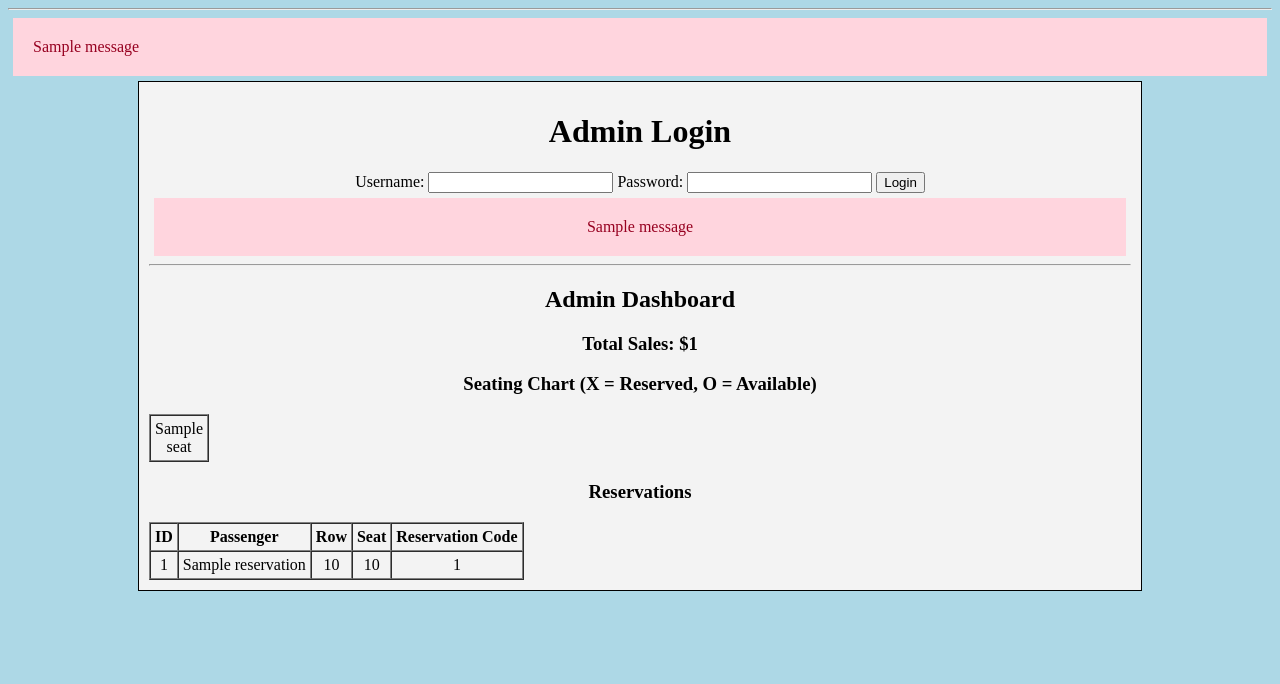
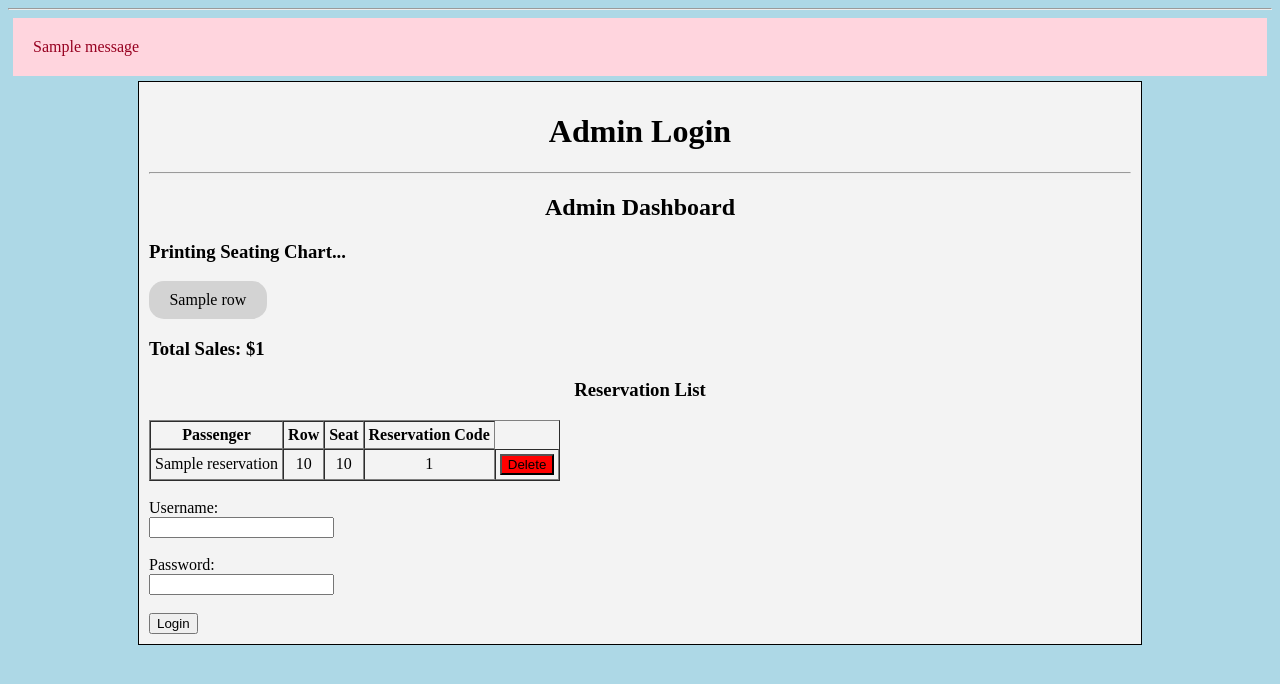
Before and after one commit to reecehoward04/FinalProject-ScrumTeam14, a Flask app: template templates/admin.html in a window 1280 px wide. Shown: the part 63-747 px from the top of the page. Run offline with Flask 3, Linux system fonts and the light colour scheme; the template is opened without the code that fills it: most values are stand-ins (such as "Sample title", 1, 10 or a date in 2020); one stand-in notice (Sample message) is shown.

Commit message:
added delet functionality

```diff
--- a/app.py
+++ b/app.py
@@ -57,6 +57,17 @@ def get_reservation_code(firstName):
         code += pattern[len(firstName):]
 
     return code
+
+#funtion to retrieve a post from the database
+def get_reservation(reservation_id):
+    conn = get_db_connection()
+    reservation = conn.execute('SELECT * FROM reservations WHERE id = ?', (reservation_id,)).fetchone()
+    conn.close()
+
+    if reservation is None:
+        abort(404)
+    return reservation
+
 
 #use app.route() to create index.html view function
 @app.route('/')
@@ -149,7 +160,7 @@ def reservations():
 
         reservationCode = get_reservation_code(firstName)
 
-        conn.execute('INSERT INTO reservations (passengerName, seatRow, seatColumn, eTicketNumber) VALUES (?,?,?,?)', (firstName +" "+lastName, seatRow, seatColumn, reservationCode))
+        conn.execute('INSERT INTO reservations (passengerName, seatRow, seatColumn, eTicketNumber) VALUES (?,?,?,?)', (firstName, seatRow, seatColumn, reservationCode))
         conn.commit()
 
         successMessage = (f"Congradulations {firstName}! Row: {rows+1}, Seat: {columns+1} is now reserved for you. Enjoy your trip!"
@@ -159,4 +170,22 @@ def reservations():
 
     return render_template('reservations.html', chart=chart, successMessage=successMessage)
 
+@app.route('/<int:id>/delete', methods=('POST',))
+def delete(id):
+    #get the post
+    reservation = get_reservation(id)
+
+    #connect to the database
+    conn = get_db_connection()
+
+    #execute a delete query
+    conn.execute('DELETE FROM reservations WHERE id = ?', (id,))
+
+    #commit and close connection
+    conn.commit()
+    conn.close()
+
+    flash(f"Success: The reservation for {reservation['passengerName']} was successfully deleted.")
+    return redirect(url_for('admin'))
+
 app.run(host="0.0.0.0", port=5000, debug=True)
--- a/templates/admin.html
+++ b/templates/admin.html
@@ -4,41 +4,22 @@
 <div class="container">
     <h1>Admin Login</h1>
 
-    <form method="POST">
-        <label>Username:</label>
-        <input type="text" name="username" required>
-
-        <label>Password:</label>
-        <input type="password" name="password" required>
-
-        <button type="submit">Login</button>
-    </form>
-
-    {% for message in get_flashed_messages() %}
-        <div class="alert">{{ message }}</div>
-    {% endfor %}
-
     {% if total_sales is defined %}
         <hr>
         <h2>Admin Dashboard</h2>
 
-        <h3>Total Sales: ${{ total_sales }}</h3>
+        <h3 style="text-align: left;">Printing Seating Chart...</h3>
 
-        <h3>Seating Chart (X = Reserved, O = Available)</h3>
-        <table border="1" cellpadding="4" cellspacing="0">
+        <div class="card">
             {% for row in chart %}
-                <tr>
-                {% for seat in row %}
-                    <td style="text-align:center; width:30px;">{{ seat }}</td>
-                {% endfor %}
-                </tr>
+                <div>{{ row }}</div>
             {% endfor %}
-        </table>
+        </div>
+        <h3 style="text-align: left;">Total Sales: ${{ total_sales }}</h3>
 
-        <h3>Reservations</h3>
+        <h3>Reservation List</h3>
         <table border="1" cellpadding="4" cellspacing="0">
             <tr>
-                <th>ID</th>
                 <th>Passenger</th>
                 <th>Row</th>
                 <th>Seat</th>
@@ -46,14 +27,36 @@
             </tr>
             {% for r in reservations %}
             <tr>
-                <td>{{ r["id"] }}</td>
                 <td>{{ r["passengerName"] }}</td>
                 <td>{{ r["seatRow"] + 1 }}</td>
                 <td>{{ r["seatColumn"] + 1 }}</td>
                 <td>{{ r["eTicketNumber"] }}</td>
+                <td>
+                    <form action="{{ url_for('delete', id=r['id']) }}" method="POST">
+                        <input style="background-color: red;" type="submit" value="Delete"
+                            onclick="return confirm('Are you sure you want to delete this reservation?')">
+                    </form>
+                </td>
             </tr>
             {% endfor %}
         </table>
     {% endif %}
+
+    <form method="POST">
+        <div style="text-align: left;">
+            <br>
+            <label>Username:</label>
+            <br>
+            <input type="text" name="username" required>
+            <br><br>
+
+            <label>Password:</label>
+            <br>
+            <input type="password" name="password" required>
+            <br><br>
+
+            <button type="submit">Login</button>
+        </div
+    </form>
 </div>
 {% endblock %}
```
Also changed, not shown: reservations.db.
